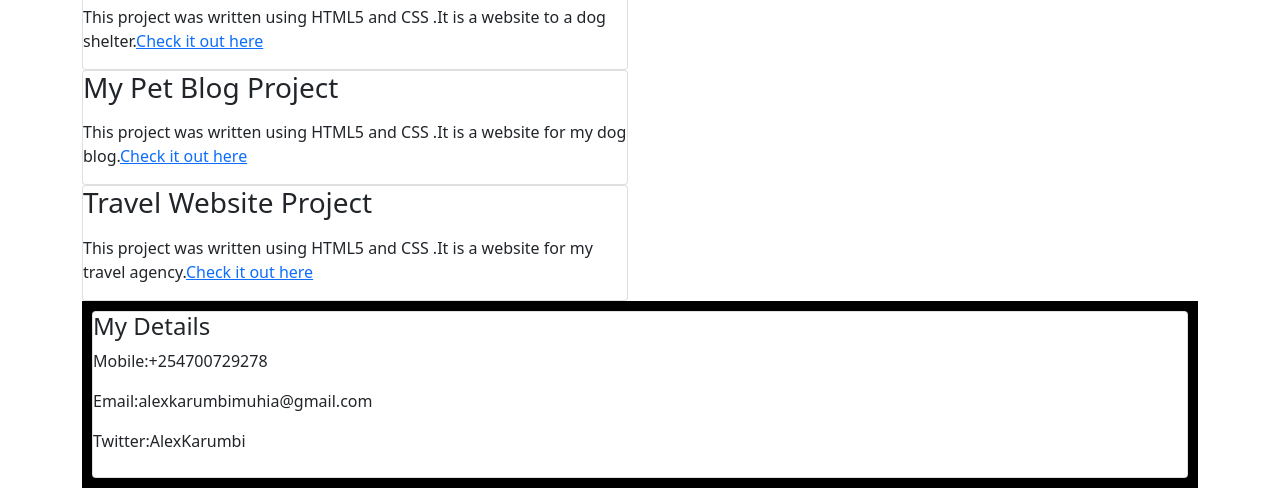
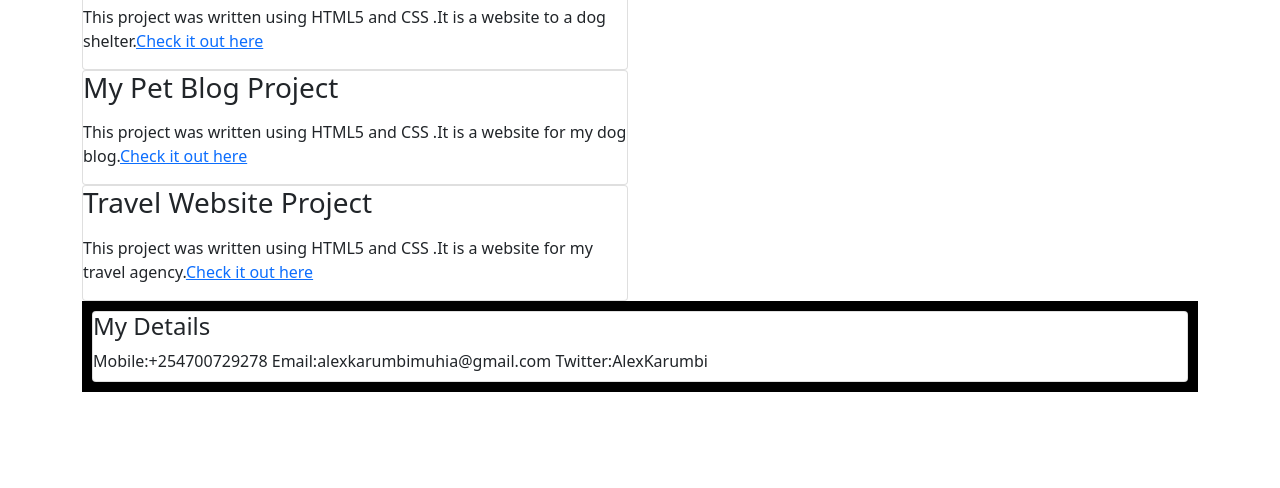
Before and after one commit to alexkarumbi/week1IPproject, a plain HTML site: page index.html in a window 1280 px wide. Shown: the part 613-1101 px from the top of the page. After the commit the page ends 1005 px from the top, so only its background shows below. Drawn offline with nearby package versions, Linux system fonts and the light colour scheme.

Commit message:
Add details in one line

```diff
--- a/styles.css
+++ b/styles.css
@@ -21,3 +21,6 @@ h2{
     padding: 10px;
     background-color: black;
 }
+.details p{
+    display: inline;
+}
```
